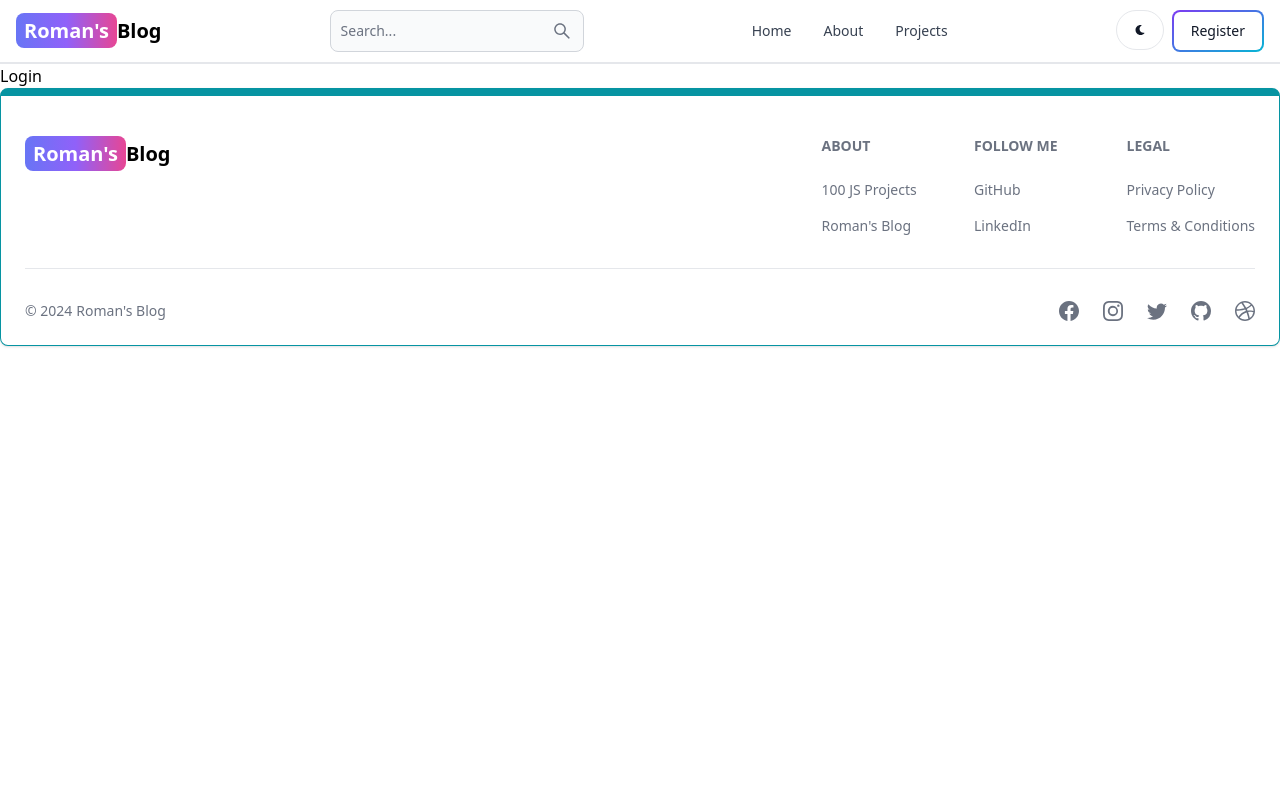
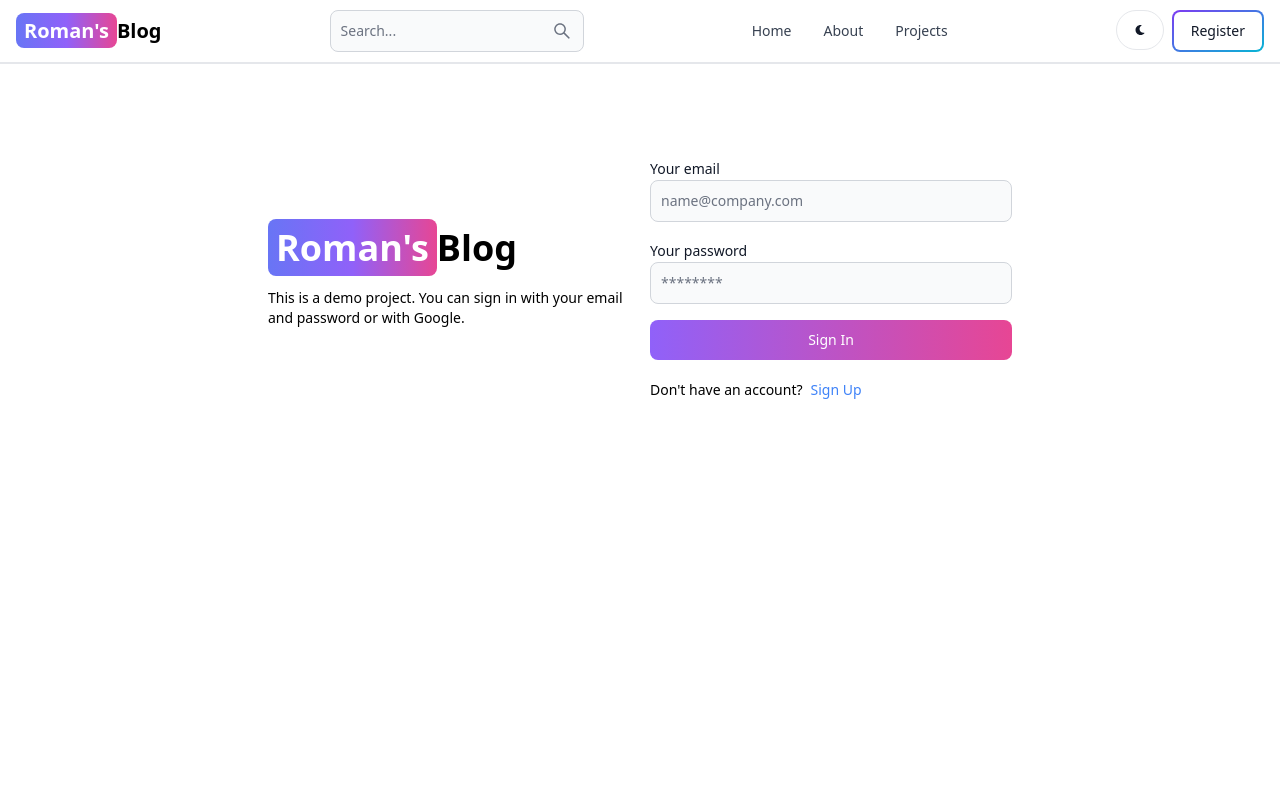
Before and after one commit to Romantev/The-Blog, a React (Vite) app in the folder client/: page /login in a window 1280 px wide. Shown: the top 800 px of the page. Built offline with nearby package versions, Linux system fonts and the light colour scheme.

Commit message:
create login page

```diff
--- a/client/src/pages/Login.jsx
+++ b/client/src/pages/Login.jsx
@@ -1,3 +1,112 @@
+import { useState } from "react";
+import { Link, useNavigate } from "react-router-dom";
+import { Button, Label, TextInput, Alert, Spinner } from "flowbite-react";
+
 export default function Login() {
-  return <div>Login</div>;
+  const [formData, setFormData] = useState({});
+  const [errorMessage, setErrorMessage] = useState(null);
+  const [loading, setLoading] = useState(false);
+
+  const navigate = useNavigate();
+
+  const handleChange = (e) => {
+    setFormData({ ...formData, [e.target.id]: e.target.value.trim() });
+  };
+
+  const handleSubmit = async (e) => {
+    e.preventDefault();
+    // ERROR FOR FIELDS ARE MISSING
+    if (!formData.email || !formData.password) {
+      return setErrorMessage("Please fill out all fields!");
+    }
+
+    try {
+      setLoading(true);
+      setErrorMessage(null);
+      const res = await fetch("/api/auth/login", {
+        method: "POST",
+        headers: { "Content-Type": "application/json" },
+        body: JSON.stringify(formData),
+      });
+      const data = await res.json();
+      // ERROR FOR INVALID FIELD
+      if (data.success === false) {
+        return setErrorMessage(data.message);
+      }
+      setLoading(false);
+      if (res.ok) {
+        navigate("/");
+      }
+    } catch (error) {
+      setErrorMessage(error.message);
+      setLoading(false);
+    }
+  };
+
+  return (
+    <div className="min-h-screen mt-20">
+      <div className="flex p-3 max-w-3xl mx-auto flex-col md:flex-row md:items-center gap-5">
+        {/* LEFT SIDE */}
+        <div className="flex-1">
+          <Link to="/" className="font-bold dark:text-white text-4xl">
+            <span className="px-2 py-1 bg-gradient-to-r from-indigo-500 via-purple-500 to-pink-500 rounded-lg text-white">
+              Roman's
+            </span>
+            Blog
+          </Link>
+          <p className="text-sm mt-5">
+            This is a demo project. You can sign in with your email and password
+            or with Google.
+          </p>
+        </div>
+        {/* RIGHT SIDE */}
+        <div className="flex-1">
+          <form className="flex flex-col gap-4" onSubmit={handleSubmit}>
+            <div className="">
+              <Label value="Your email" />
+              <TextInput
+                type="email"
+                placeholder="name@company.com"
+                id="email"
+                onChange={handleChange}
+              />
+            </div>
+            <div>
+              <Label value="Your password" />
+              <TextInput
+                type="password"
+                placeholder="********"
+                id="password"
+                onChange={handleChange}
+              />
+            </div>
+            <Button
+              gradientDuoTone="purpleToPink"
+              type="submit"
+              disabled={loading}>
+              {loading ? (
+                <>
+                  <Spinner size="sm" />
+                  <span className="pl-3">Loading...</span>
+                </>
+              ) : (
+                "Sign In"
+              )}
+            </Button>
+          </form>
+          <div className="flex gap-2 text-sm mt-5">
+            <span>Don't have an account?</span>
+            <Link to="/register" className="text-blue-500">
+              Sign Up
+            </Link>
+          </div>
+          {errorMessage && (
+            <Alert className="mt-5" color="failure">
+              {errorMessage}
+            </Alert>
+          )}
+        </div>
+      </div>
+    </div>
+  );
 }
```
